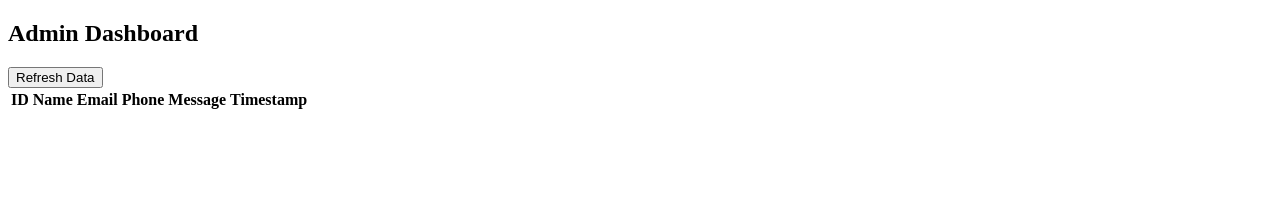
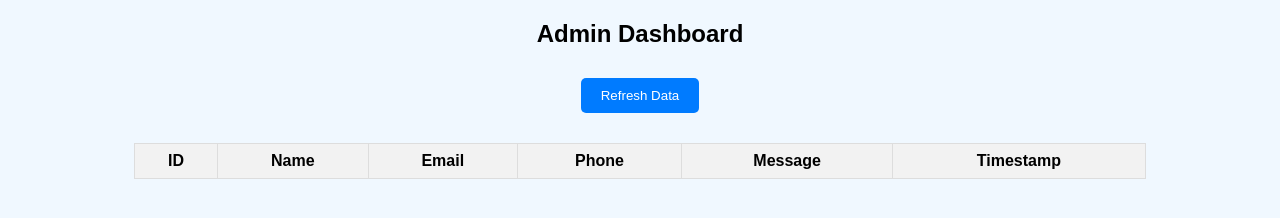
Before and after one commit to jipent1/xyz_hotel, a website: page public/admin.html in a window 1280 px wide. Drawn offline with Linux system fonts and the light colour scheme; no server answers.

Commit message:
Fix data fetching for admin page

```diff
--- a/public/admin.html
+++ b/public/admin.html
@@ -4,10 +4,53 @@
     <meta charset="UTF-8">
     <meta name="viewport" content="width=device-width, initial-scale=1.0">
     <title>Admin Page</title>
+    <style>
+        body {
+            font-family: Arial, sans-serif;
+            background-color: #f0f8ff;
+            text-align: center;
+        }
+
+        h1 {
+            margin-top: 20px;
+        }
+
+        table {
+            margin: 20px auto;
+            border-collapse: collapse;
+            width: 80%;
+            background-color: white;
+        }
+
+        th, td {
+            border: 1px solid #ddd;
+            padding: 8px;
+            text-align: center;
+        }
+
+        th {
+            background-color: #f2f2f2;
+            font-weight: bold;
+        }
+
+        button {
+            margin: 10px;
+            padding: 10px 20px;
+            background-color: #007bff;
+            color: white;
+            border: none;
+            border-radius: 5px;
+            cursor: pointer;
+        }
+
+        button:hover {
+            background-color: #0056b3;
+        }
+    </style>
 </head>
 <body>
     <h2>Admin Dashboard</h2>
-    <button onclick="fetchData()">Refresh Data</button>
+    <button id="refresh-button">Refresh Data</button>
     <table id="data-table">
         <thead>
             <tr>
@@ -31,7 +74,6 @@
                 const response = await fetch('/api/data'); // Fetch data from the server
                 const data = await response.json(); // Parse the JSON response
 
-                // Get the table body element
                 const tableBody = document.getElementById('data-table').querySelector('tbody');
 
                 // Clear existing data
@@ -54,6 +96,18 @@
                     emailCell.textContent = row.email; // Replace 'email' with your actual column name
                     tr.appendChild(emailCell);
 
+                    const phoneCell = document.createElement('td');
+                    phoneCell.textContent = row.phone; // Replace 'phone' with your actual column name
+                    tr.appendChild(phoneCell);
+
+                    const messageCell = document.createElement('td');
+                    messageCell.textContent = row.message; // Replace 'message' with your actual column name
+                    tr.appendChild(messageCell);
+
+                    const timestampCell = document.createElement('td');
+                    timestampCell.textContent = row.timestamp; // Replace 'timestamp' with your actual column name
+                    tr.appendChild(timestampCell);
+
                     // Append the row to the table body
                     tableBody.appendChild(tr);
                 });
@@ -64,6 +118,9 @@
 
         // Fetch data when the page loads
         window.onload = fetchData;
+
+        // Add a "Refresh Data" button functionality
+        document.getElementById('refresh-button').addEventListener('click', fetchData);
     </script>
 </body>
 </html>
```
Also changed, not shown: server.js (+6 -6 lines).
